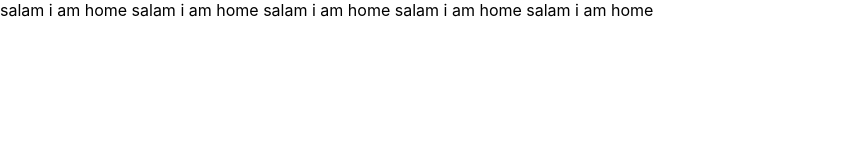
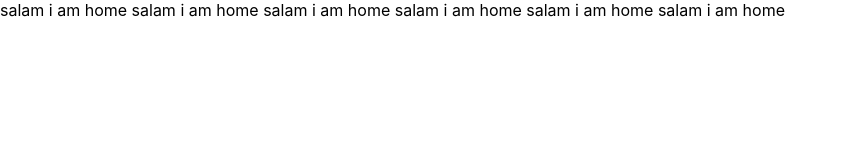
Before and after one commit to RezaHabibi1001/ExchangeFront, a React (Create React App) app: page / in a window 1280 px wide. Shown: the top 160 px of the page, without its empty margins (0-846 px from the left). Built offline with nearby package versions, Linux system fonts and the light colour scheme.

Commit message:
home created

```diff
--- a/src/Components/Home/Home.jsx
+++ b/src/Components/Home/Home.jsx
@@ -1,6 +1,7 @@
 export function Home() {
     return(
         <div className="home-container">
+            salam i am home
             salam i am home
             salam i am home
             salam i am home
```
